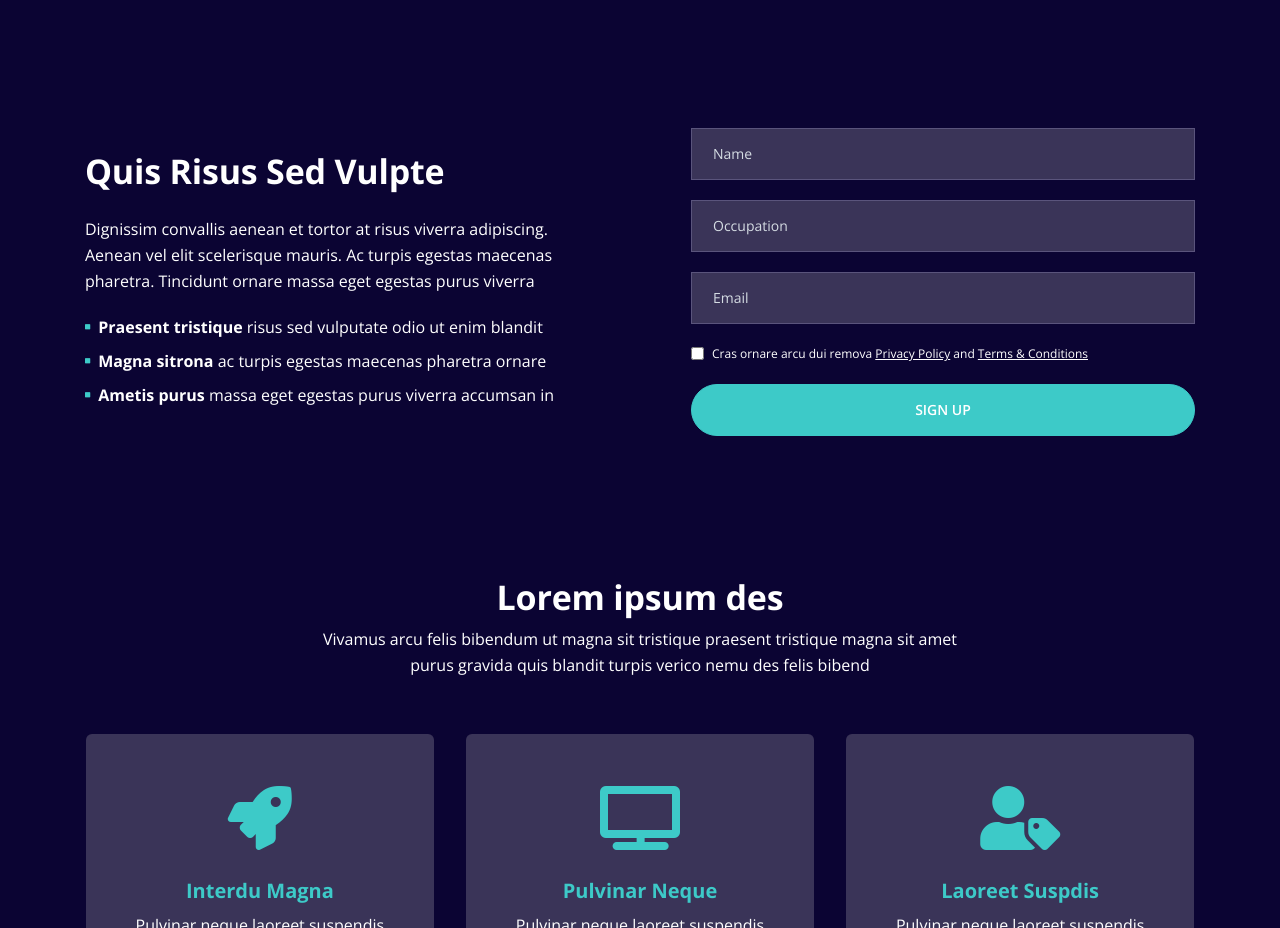
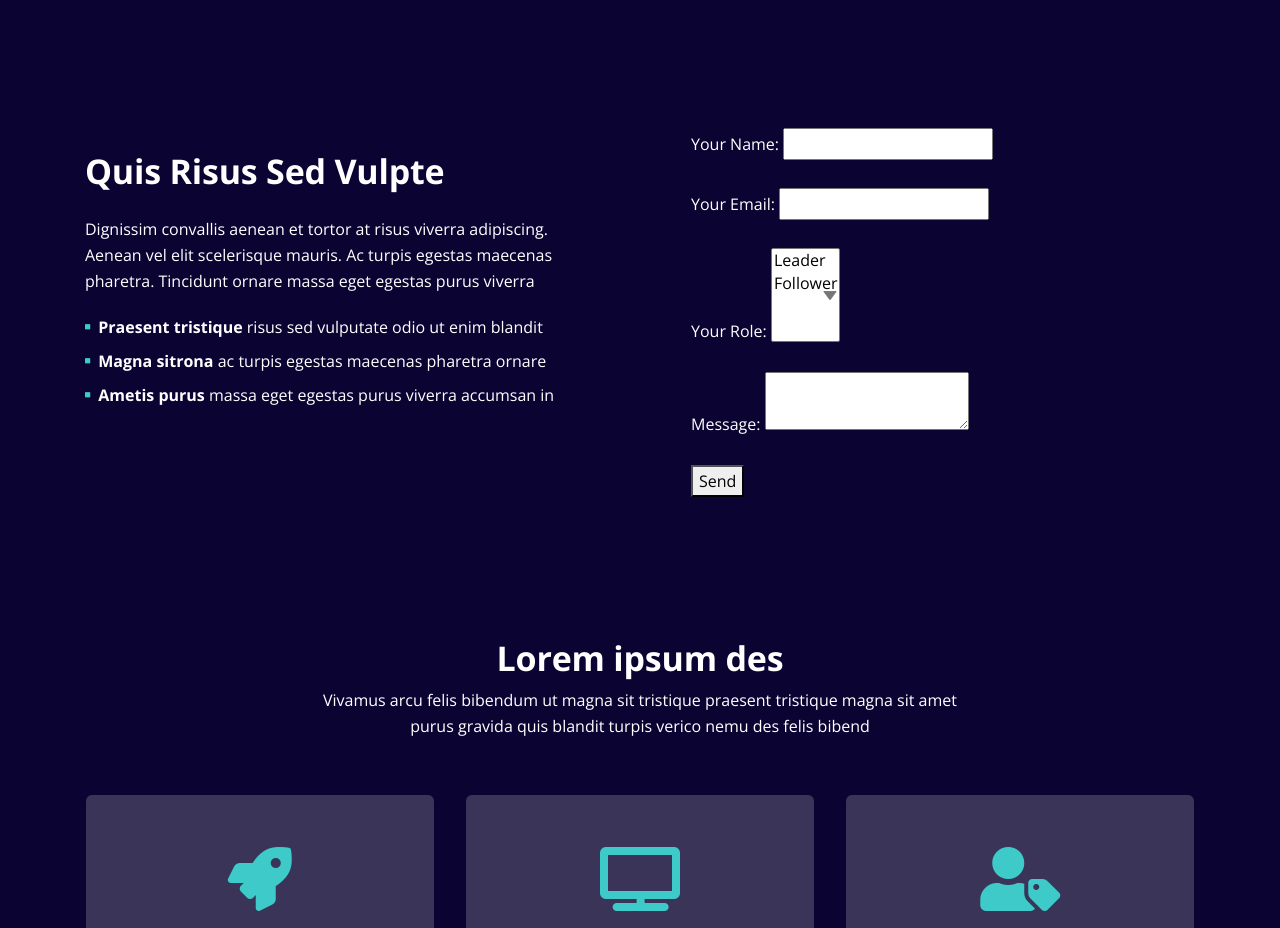
Before and after one commit to NikolaK996/web-site-test, a plain HTML site: page index.html in a window 1280 px wide. Shown: the part 920-1848 px from the top of the page. Drawn offline with nearby package versions, Linux system fonts and the light colour scheme.

Commit message:
changing form

```diff
--- a/index.html
+++ b/index.html
@@ -220,25 +220,25 @@
                     <div class="col-lg-6">
 
                         <!-- Registration Form -->
-                        <form id="registrationForm">
-                            <div class="form-group">
-                                <input type="text" class="form-control-input" id="rname" required>
-                                <label class="label-control" for="rname">Name</label>
-                            </div>
-                            <div class="form-group">
-                                <input type="text" class="form-control-input" id="roccupation" required>
-                                <label class="label-control" for="roccupation">Occupation</label>
-                            </div>
-                            <div class="form-group">
-                                <input type="email" class="form-control-input" id="remail" required>
-                                <label class="label-control" for="remail">Email</label>
-                            </div>
-                            <div class="form-group checkbox">
-                                <input type="checkbox" id="rterms" value="Agreed-to-Terms" required>Cras ornare arcu dui remova <a href="privacy.html">Privacy Policy</a> and <a href="terms.html">Terms & Conditions</a>
-                            </div>
-                            <div class="form-group">
-                                <button type="submit" class="form-control-submit-button">SIGN UP</button>
-                            </div>
+                        <form name="contact" method="POST" data-netlify="true">
+                            <p>
+                                <label>Your Name: <input type="text" name="name" /></label>
+                            </p>
+                            <p>
+                                <label>Your Email: <input type="email" name="email" /></label>
+                            </p>
+                            <p>
+                                <label>Your Role: <select name="role[]" multiple>
+                                    <option value="leader">Leader</option>
+                                    <option value="follower">Follower</option>
+                                </select></label>
+                            </p>
+                            <p>
+                                <label>Message: <textarea name="message"></textarea></label>
+                            </p>
+                            <p>
+                                <button type="submit">Send</button>
+                            </p>
                         </form>
                         <!-- end of registration form -->
 
```
